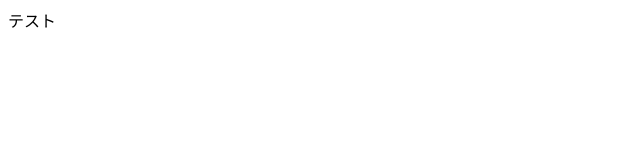
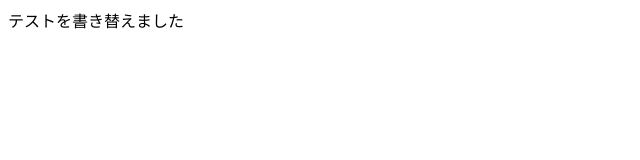
Before and after one commit to Heiro643/2025-5-12-test1, a plain HTML site: page index.html in a window 1280 px wide. Shown: the whole page, without its empty margins (0-640 px from the left). Drawn offline with Linux system fonts and the light colour scheme.

Commit message:
Update bodyの書きかえ
bodeを書き替えました

```diff
--- a/index.html
+++ b/index.html
@@ -5,6 +5,6 @@
     <title>タイトル</title>
   </head>
       <body>
-        テスト
+        テストを書き替えました
       </body>
   </html>
```
